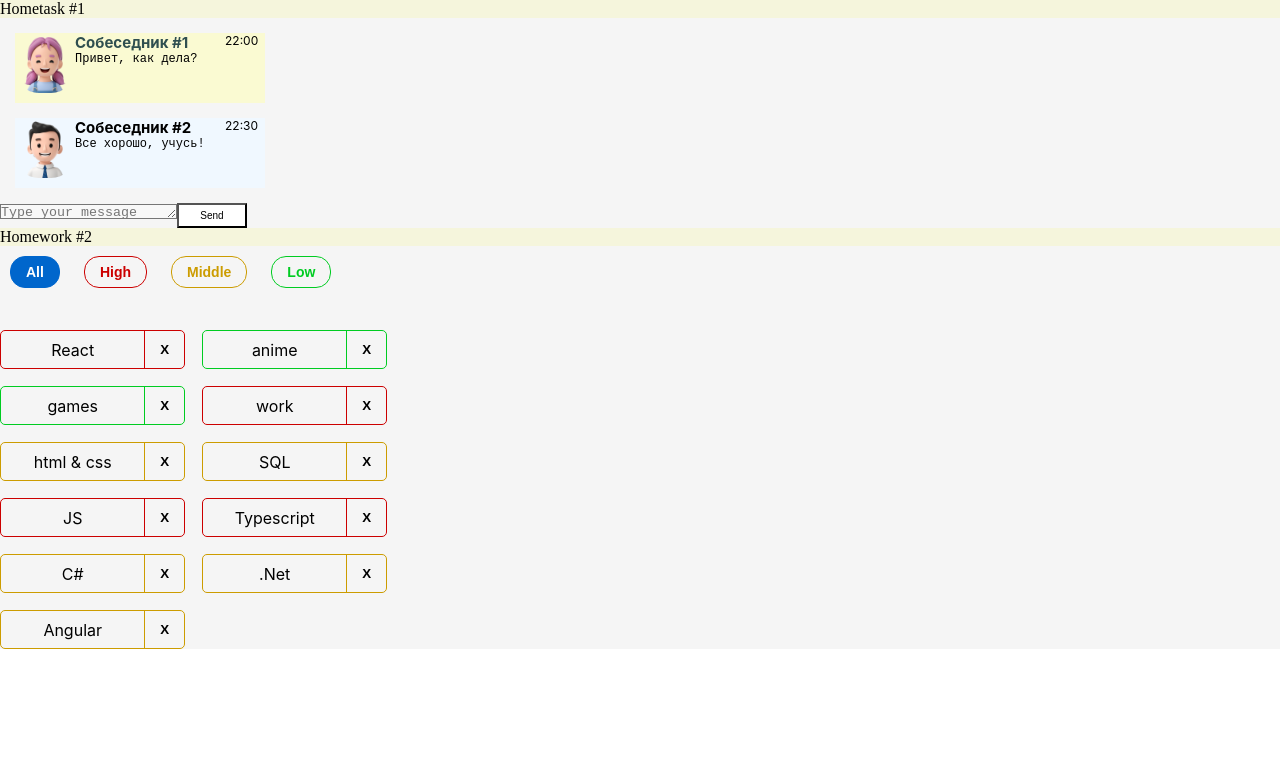
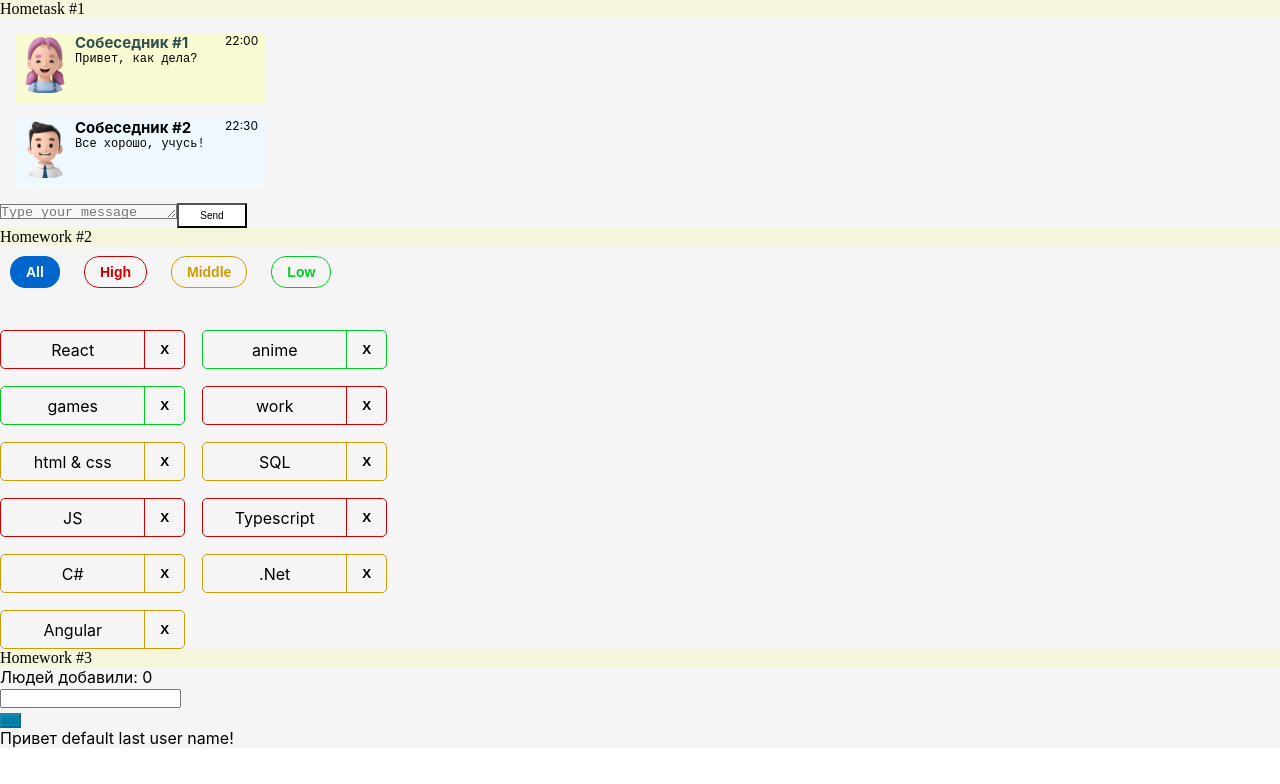
Before and after one commit to tolkunio/hw1, a React (Create React App) app: page / in a window 1280 px wide. Shown: the top 784 px of the page. Built offline with nearby package versions, Linux system fonts and the light colour scheme.

Commit message:
-done hw3

```diff
--- a/src/s1-main/App.tsx
+++ b/src/s1-main/App.tsx
@@ -2,6 +2,7 @@
 import s from './App.module.css'
 import HW1 from '../s2-homeworks/hw01/HW1'
 import HW2 from '../s2-homeworks/hw02/HW2';
+import HW3 from '../s2-homeworks/hw03/HW3';
 
 function App() {
     return (
@@ -9,7 +10,7 @@
             <HW1/>
             {/*раскомментировать по ходу выполнения*/}
             <HW2/>
-            {/*<HW3/>*/}
+            <HW3/>
             {/*<HW4/>*/}
 
             {/*при выполнении дз 5 и более - закомментировать здесь дз 1-4, так как они есть внутри дз 5*/}
--- a/src/s2-homeworks/hw03/Greeting.module.css
+++ b/src/s2-homeworks/hw03/Greeting.module.css
@@ -2,6 +2,7 @@
 }
 
 .inputAndButtonContainer {
+
 }
 
 .error {
@@ -17,6 +18,8 @@
 }
 
 .button {
+    font-size: 10px;
+    background-color: #008CBA;
 }
 
 .button:focus {
--- a/src/s2-homeworks/hw03/Greeting.tsx
+++ b/src/s2-homeworks/hw03/Greeting.tsx
@@ -2,14 +2,14 @@
 import s from './Greeting.module.css'
 
 type GreetingPropsType = {
-    name: any // need to fix any
-    setNameCallback: any // need to fix any
-    addUser: any // need to fix any
-    onBlur: any // need to fix any
-    onEnter: any // need to fix any
-    error: any // need to fix any
-    totalUsers: any // need to fix any
-    lastUserName?: any // need to fix any
+    name: string // need to fix any
+    setNameCallback: (e:ChangeEvent<HTMLInputElement>) => void // need to fix any
+    addUser: () => void; // need to fix any
+    onBlur: ()=>void // need to fix any
+    onEnter: (e: KeyboardEvent<HTMLInputElement>)=>void // need to fix any
+    error: string // need to fix any
+    totalUsers: number // need to fix any
+    lastUserName?: string // need to fix any
 }
 
 // презентационная компонента (для верстальщика)
--- a/src/s2-homeworks/hw03/GreetingContainer.tsx
+++ b/src/s2-homeworks/hw03/GreetingContainer.tsx
@@ -1,20 +1,39 @@
-import React, { ChangeEvent, KeyboardEvent, useState } from 'react'
+import React, {ChangeEvent, ChangeEventHandler, Dispatch, KeyboardEvent, SetStateAction, useState} from 'react'
 import Greeting from './Greeting'
-import { UserType } from './HW3'
+import {UserType} from './HW3'
 
 type GreetingContainerPropsType = {
-    users: any // need to fix any
-    addUserCallback: any // need to fix any
+    users: UserType[]; // need to fix any
+    addUserCallback: (name: string) => void; // need to fix any
 }
 
-export const pureAddUser = (name: any, setError: any, setName: any, addUserCallback: any) => {
+export const pureAddUser = (
+    name: string,
+    setError: (err:string)=>void,
+    setName: (name:string)=>void,
+    addUserCallback: (name: string) => void) => {
     // если имя пустое - показать ошибку, иначе - добавить юзера и очистить инпут
+    if (name.trim() == '') {
+        setError("Ошибка! Введите имя!")
+    } else {
+        addUserCallback(name);
+        setName('');
+    }
+
 }
 
-export const pureOnBlur = (name: any, setError: any) => { // если имя пустое - показать ошибку
+export const pureOnBlur = (name: string, setError: Dispatch<SetStateAction<string>>) => {
+    // если имя пустое - показать ошибку
+    if (name.trim() == '') {
+        setError('Ошибка! Введите имя!');
+    }
 }
 
-export const pureOnEnter = (e: any, addUser: any) => { // если нажата кнопка Enter - добавить
+export const pureOnEnter = (e: KeyboardEvent<HTMLInputElement>, addUser:()=> void) => {
+    // если нажата кнопка Enter - добавить
+    if(e.key==='Enter'){
+        addUser();
+    }
 }
 
 // более простой и понятный для новичков
@@ -22,15 +41,15 @@
 
 // более современный и удобный для про :)
 const GreetingContainer: React.FC<GreetingContainerPropsType> = ({
-    users,
-    addUserCallback,
-}) => {
+                                                                     users,
+                                                                     addUserCallback,
+                                                                 }) => {
     // деструктуризация пропсов
-    const [name, setName] = useState<any>('') // need to fix any
-    const [error, setError] = useState<any>('') // need to fix any
+    const [name, setName] = useState<string>('') // need to fix any
+    const [error, setError] = useState<string>('') // need to fix any
 
-    const setNameCallback = (e: any) => { // need to fix any
-        setName('some name') // need to fix
+    const setNameCallback = (e: ChangeEvent<HTMLInputElement>) => { // need to fix any
+        setName(e.currentTarget.value); // need to fix
 
         error && setError('')
     }
@@ -42,12 +61,13 @@
         pureOnBlur(name, setError)
     }
 
-    const onEnter = (e: any) => {
+    const onEnter = (e: KeyboardEvent<HTMLInputElement>) => {
         pureOnEnter(e, addUser)
     }
 
-    const totalUsers = 0 // need to fix
-    const lastUserName = 'some name' // need to fix
+    const totalUsers = users.length; // need to fix
+    const lastUserName = totalUsers>0?users[totalUsers-1].name:'default last user name';
+    // need to fix
 
     return (
         <Greeting
@@ -62,5 +82,4 @@
         />
     )
 }
-
 export default GreetingContainer
--- a/src/s2-homeworks/hw03/HW3.tsx
+++ b/src/s2-homeworks/hw03/HW3.tsx
@@ -1,8 +1,7 @@
-import React, { useState } from 'react'
+import React, {Dispatch, SetStateAction, useState} from 'react'
 import { v1 } from 'uuid'
 import s2 from '../../s1-main/App.module.css'
 import GreetingContainer from './GreetingContainer'
-
 /*
 * 1 - описать тип UserType
 * 2 - указать нужный тип в useState с users
@@ -19,20 +18,22 @@
 
 // types
 export type UserType = {
-    _id: any // need to fix any
-    name: any // need to fix any
+    _id: string // need to fix any
+    name: string // need to fix any
 }
 
-export const pureAddUserCallback = (name: any, setUsers: any, users: any) => { // need to fix any
-    const user = { // need to fix
+export const pureAddUserCallback = (name: string, setUsers:(users:UserType[])=>void, users: UserType[]) => { // need to fix any
+    const user:UserType = {
+        _id:v1(),
+        name:name
     }
     setUsers([...users, user])
 }
 
 const HW3 = () => {
-    const [users, setUsers] = useState<any>([]) // need to fix any
+    const [users, setUsers] = useState<UserType[]>([]) // need to fix any
 
-    const addUserCallback = (name: any) => { // need to fix any
+    const addUserCallback = (name: string) => { // need to fix any
         pureAddUserCallback(name, setUsers, users)
     }
 
```
